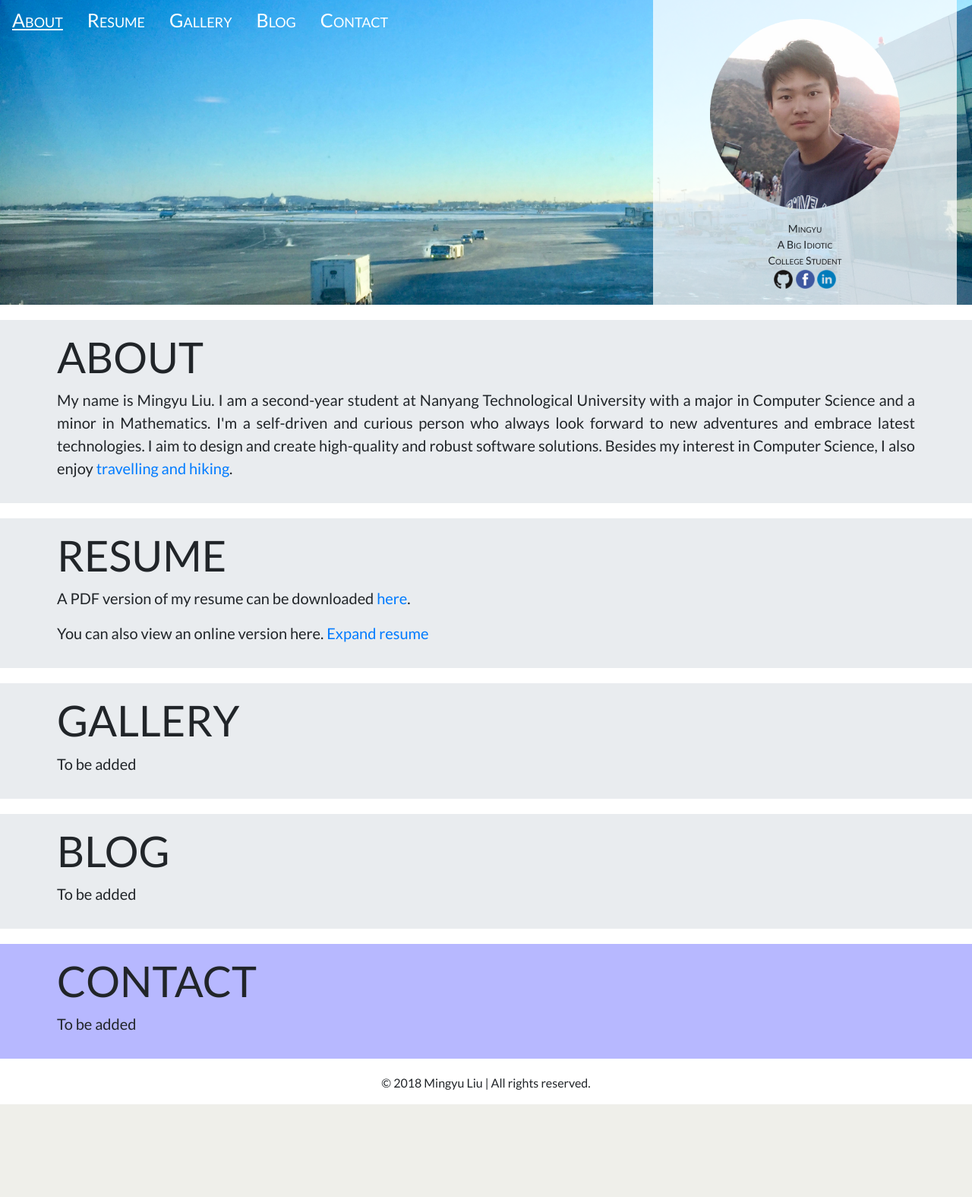
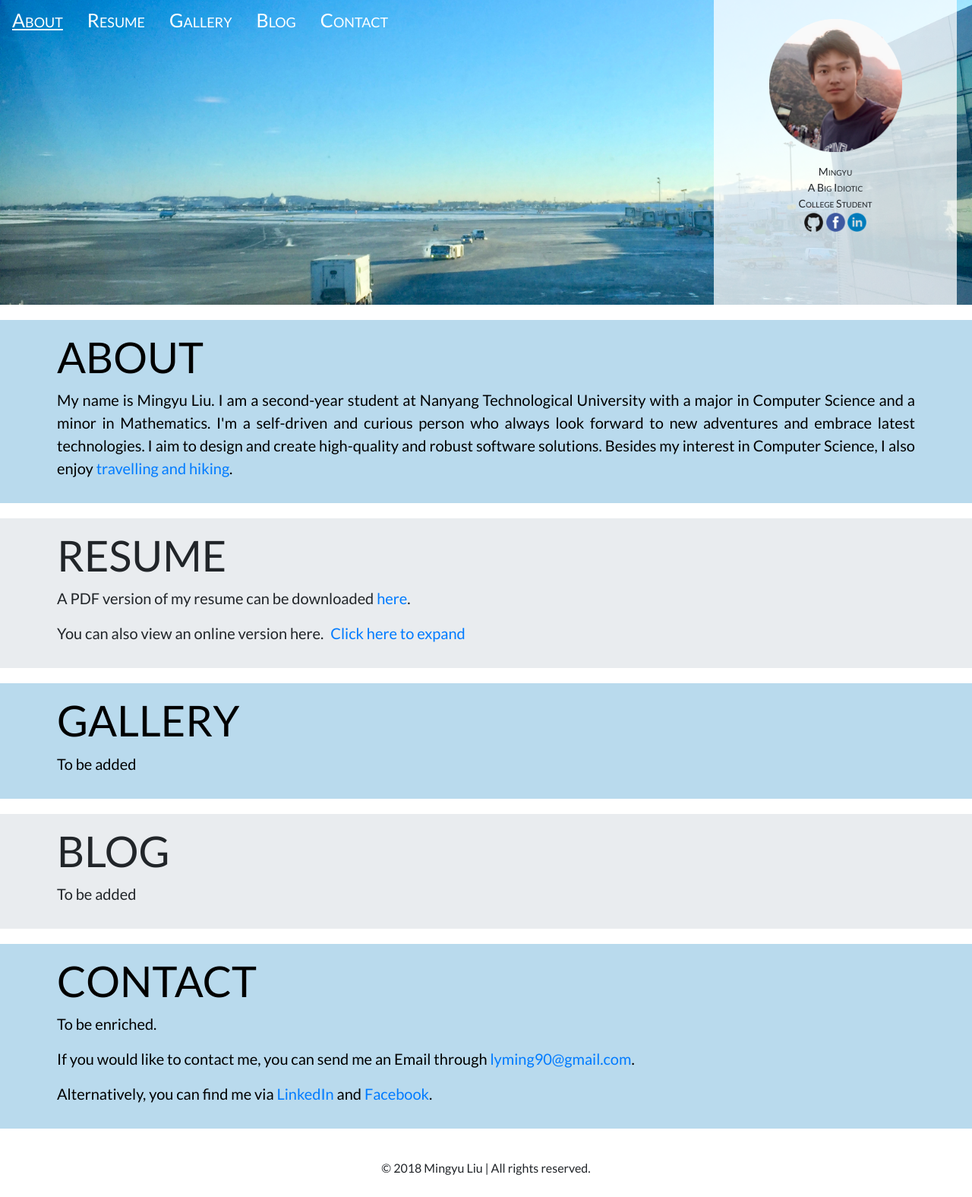
Before and after one commit to lyming90/csming, a Flask app: page / in a window 1280 px wide. Shown: the whole page at 76% size. Before the commit the page ends 1453 px from the top, so only its background shows below. Run offline with Flask 2, Linux system fonts and the light colour scheme; some libraries are stand-ins or nearby versions.

Commit message:
Small update

```diff
--- a/static/style/custom.css
+++ b/static/style/custom.css
@@ -6,6 +6,8 @@
     font-family: "Lato", Verdana, Helvetica, Arial, sans-serif;
     font-weight: 300;
     font-size: 16px;
+
+    display: grid;
 }
 
 .intro {
@@ -13,7 +15,7 @@
     /* right: 0px; */
     float: right;
     margin-right: 20px;
-    width: 400px;
+    width: 320px;
     height: 401px;
     background-color: rgba(255, 255, 255, 0.75);
 }
@@ -49,8 +51,9 @@
 }
 
 .profile {
-    width: 250px;
-    height: 250px;
+    /* dimension of profile picture */
+    width: 175px;
+    height: 175px;
     margin-top: 25px;
     margin-bottom: 15px;
 }
@@ -68,8 +71,21 @@
     height: 25px;
 }
 
-.info {
+.info:nth-child(even) {
     background-color: #e9ecef;
+    width: 100%;
+    min-width: 720px;
+    margin-top: 0px;
+    margin-bottom: 20px;
+    padding-left: 75px;
+    padding-right: 75px;
+    padding-top: 15px;
+    padding-bottom: 15px;
+}
+
+.info:nth-child(odd) {
+    background-color: #0078be46;
+    color: #000000;
     width: 100%;
     min-width: 720px;
     margin-top: 0px;
@@ -92,3 +108,15 @@
 .h1 {
     font-weight: bold;
 }
+
+.block_wrapper {
+    display: grid;
+}
+
+/* .block_wrapper:nth-child(even) {
+    background-color: #000000;
+}
+
+.block_wrapper:nth-child(odd) {
+    background-color: #d8144f;
+} */
--- a/templates/index.html
+++ b/templates/index.html
@@ -3,7 +3,7 @@
 <body class="main">
     <nav class="nav mb-4"> <!--sticky-top doesn't seem good-->
       <a class="nav-link" href="#about">About</a>
-      <a class="nav-link" onclick="pullResume()" href="#">Resume</a>
+      <a class="nav-link" href="#resume" href="#">Resume</a>
       <a class="nav-link" href="#gallery">Gallery</a>
       <a class="nav-link" href="#blog">Blog</a>
       <a class="nav-link" href="#contact">Contact</a>
@@ -14,7 +14,7 @@
     <div class="profile-container" style="background-image: url('{{ url_for('static', filename='img/montreal.jpg') }}');">
         <div class="intro text-center">
             <div class="col-md-auto">
-                <img class="profile" src="img/hollywood.png">
+                <img class="profile" src="{{ url_for('static', filename='img/hollywood.png')}}">
             </div>
             <div class="col-md-auto">
                 <p class="small-line">
@@ -25,14 +25,16 @@
                   College Student
                 </p>
                 <p class="social-icons">
-                    <a href="https://github.com/lyming90" target="_blank"><img class="icon" src="img/icon/github.png"></a>
-                    <a href="https://facebook.com/mingyuliu1916/" target="_blank"><img class="icon" src="img/icon/facebook.png"></a>
-                    <a href="https://linkedin.com/in/mingyuliu16/" target="_blank"><img class="icon" src="img/icon/linkedin.png"></a>
+                    <a href="https://github.com/lyming90" target="_blank"><img class="icon" src="{{ url_for('static', filename='img/icon/github.png') }}"></a>
+                    <a href="https://facebook.com/mingyuliu1916/" target="_blank"><img class="icon" src="{{ url_for('static', filename='img/icon/facebook.png') }}"></a>
+                    <a href="https://linkedin.com/in/mingyuliu16/" target="_blank"><img class="icon" src="{{ url_for('static', filename='img/icon/linkedin.png') }}"></a>
                 </p>
             </div>
         </div>
     </div>
 
+    <!-- block_wrapper -->
+    <div class="block_wrapper">
       <!-- About block -->
       <div id="about" class="info" style="display: block">
         <h1 class="display-4">ABOUT</h1>
@@ -46,29 +48,101 @@
       <div id="resume" class="info" style="display: block">
         <h1 class="display-4">RESUME</h1>
         <p class="lead" style="text-align: justify;">A PDF version of my resume can be downloaded <a href="resume/resume2017.pdf" target="_blank">here</a>.</p>
-      <p class="lead" style="text-align: justify;">You can also view an online version here. <a href="#">Expand resume</a></p>
+        <p class="lead" style="text-align: justify;">You can also view an online version here.
+          <a href="#" data-toggle="collapse" data-target="#resume-content" style="margin-left: 5px;">Click here to expand</a>
+        </p>
         <! -- TODO Online resume. Write a tool to do this. -->
+        <div id="resume-content" class="collapse">
+          <p>TODO: Edit your resume. Write a parser to do this. Be aware there's typo below.</p>
+          <!-- Edit this -->
+          <h2>Education</h2>
+          <p>
+            <b>Nanyang Technological University - Class of 2020 (Expected)</b>
+          </p>
+          <ul>
+            <li>NTU Science and Engineering Scholarship</li>
+            <li>NTU President Research Scholar</li>
+            <li>First Class Honours Expected</li>
+          </ul>
+          <hr>
+          <h2>Experience</h2>
+          <p>
+            <b>Peer Coach - School of Computer Science and Engineering, NTU</b>
+          </p>
+          <ul>
+            <li>Selected as Peer Coach based on outstanding academic performance.</li>
+            <li>Helping students under Academic Probation overcome academic challenges.</li>
+          </ul>
+          <p>
+            <b>Teaching Assistant - Saturday Kids, Singapore</b>
+          </p>
+          <ul>
+            <li>Assisted the instructor in managing classes of 15 children (age of 10 to 13).</li>
+            <li>Helped students understand Python concept and elementary computational theories.</li>
+            <li>Mentored students with coding exercise and assignments.</li>
+          </ul>
+          <p>
+            <b>Project Leader - Service Learning Project at Marymount Centre, Singapore</b>
+          </p>
+          <ul>
+            <li>Led a team of 6 students to propose and implement the Service Learning Project.</li>
+            <li>Established cooperation with Marymount Centre.</li>
+            <li>Arranged meetings with team members and Marymount Centre.</li>
+            <li>Successfully organized a 4-hour Chinese Culture event for 11 kids and received positive feedbacks.</li>
+          </ul>
+          <hr>
+          <h2>Projects</h3>
+          <p>
+            <b>Sports - Android, teamwork</b>
+          </p>
+          <ul>
+            An Android application. Features include instant messaging, forming sports team and posting game information.
+              <br>Firebase is used to provide backend service such as databse and user authentation.
+          </ul>
+          <p>
+            <b>PuzzleSolver - Java, individual</b>
+          </p>
+          <ul>
+              A program to solve 8-puzzle problem using the A* search algorithm. With the GUI created using JavaFX, it has
+              <br>become a mini- game which allows user to select a picture to customize the puzzle background, shuffle
+              <br>puzzle blocks and solve the puzzle.
+          </ul>
+          <p>
+            <b>Travel Agent - Python, teamwork</b>
+          </p>
+          <ul>
+              A backend telegram bot program that provides information for travellers, such as airlines informationand airbnb.
+              <br>Python libraries used: Request, Telepot, BeatifulSoup4 and Skyscanner API which is used to get information
+              <br>from Skyscanner.
+          </ul>
+          <p class="lead" style="text-align: justify;">
+              <a href="#" data-toggle="collapse" data-target="#resume-content" style="margin-left: 5px;">Click here to close up</a>
+          </p>
+        </div>
       </div>
 
       <!-- Gallery block -->
       <div id="gallery" class="info" style="display: block">
         <h1 class="display-4">GALLERY</h1>
         <p class="lead" style="text-align: justify;">To be added</p>
-      <! -- TODO Online resume. Write a tool to do this. -->
       </div>
 
       <!-- Blog block -->
       <div id="blog" class="info" style="display: block">
         <h1 class="display-4">BLOG</h1>
         <p class="lead" style="text-align: justify;">To be added</p>
-      <! -- TODO Online resume. Write a tool to do this. -->
       </div>
 
       <!-- Contact block -->
-    <div id="contact" class="info" style="display: block; background-color:rgba(80, 83, 255, 0.411)">
+      <div id="contact" class="info" style="display: block">
         <h1 class="display-4">CONTACT</h1>
-      <p class="lead" style="text-align: justify;">To be added</p>
-      <! -- TODO Online resume. Write a tool to do this. -->
+        <p class="lead" style="text-align: justify;">To be enriched.</p>
+        <p class="lead" style="text-align: justify;">
+            If you would like to contact me, you can send me an Email through <a href="mailto:lyming90@gmail.com">lyming90@gmail.com</a>.
+        </p>
+        <p class="lead" style="text-align: justify;">
+            Alternatively, you can find me via <a href="linkedin">LinkedIn</a> and <a href="https://facebook.com/mingyuliu1916/">Facebook</a>.
+        </p>
       </div>
 
       <!-- Photos -->
@@ -98,6 +172,7 @@
           <span class="sr-only">Next</span>
         </a>
       </div> -->
+    </div>
 
 
     <p class="copyright text-center text-black">&copy; 2018 Mingyu Liu | All rights reserved.</p>
```
Also changed, not shown: legacy/index000.html (deleted, +0 -71 lines), legacy/index002.html (deleted, +0 -22 lines), legacy/index003.html (deleted, +0 -113 lines), legacy/index004.html (deleted, +0 -9 lines), legacy/newIndex.html (deleted, +0 -96 lines), static/img/IMG_9291copy.jpg (renamed from static/img/IMG_9291 copy.jpg), static/img/hollywood.png, 1 other file. Lines whose indentation alone changed are shown as unchanged.
